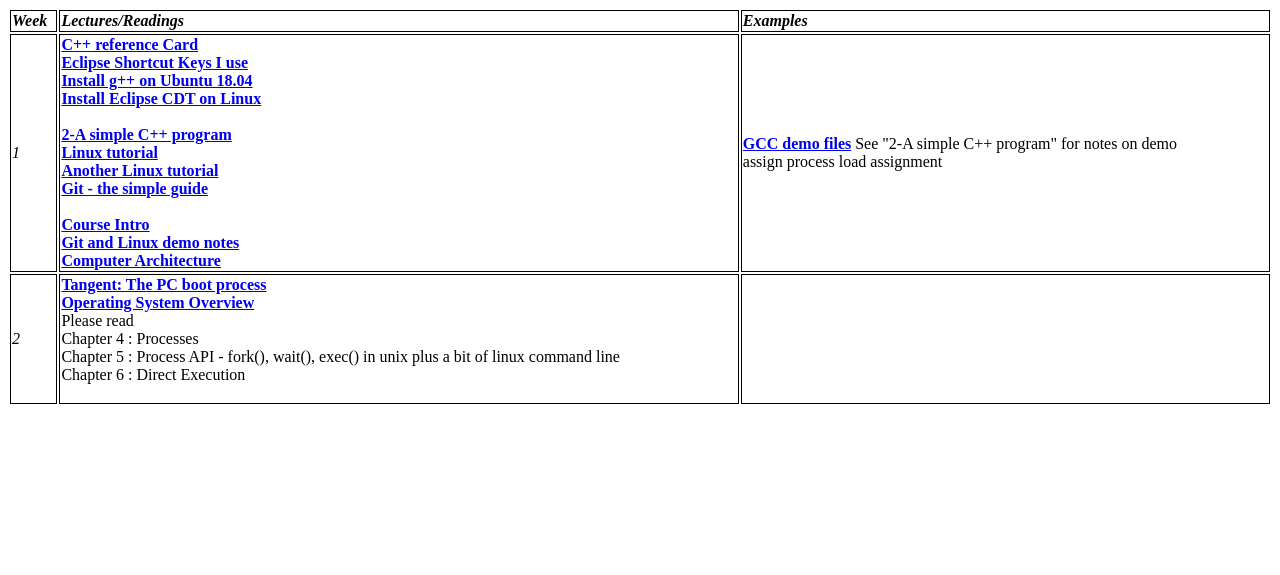
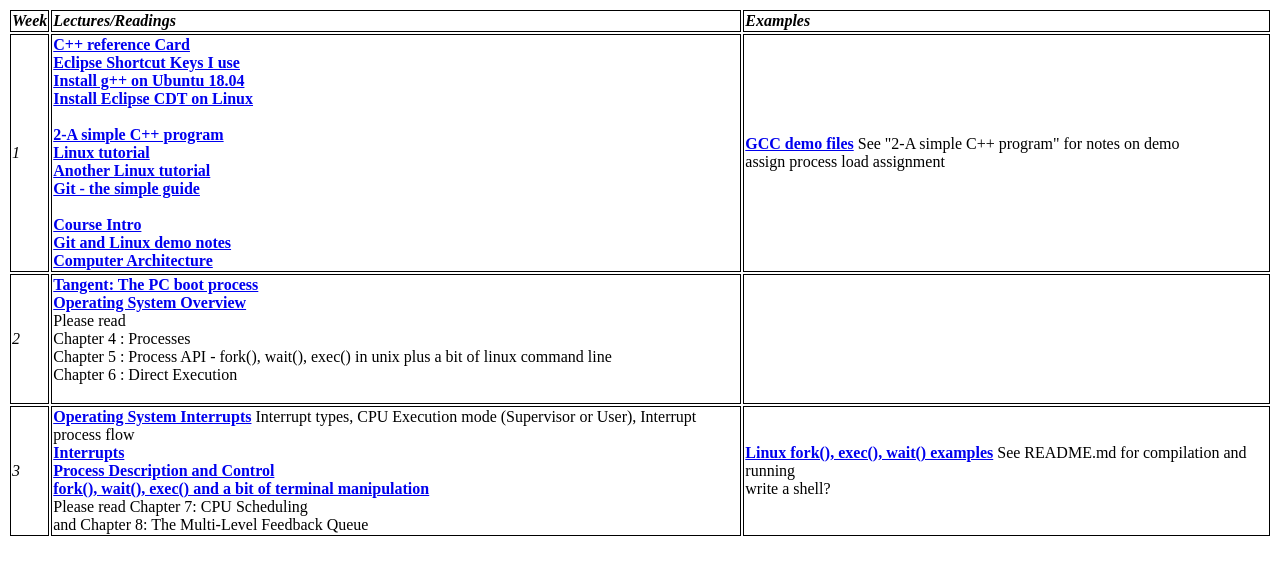
Before and after one commit to yeckoh/CPSC410, a Jekyll site: the page navbar/Lectures.html, which Jekyll copies as it is, in a window 1280 px wide. Shown: the top 575 px of the page. Built offline with Jekyll 4.4.1, drawn with Linux system fonts in a browser that asks for light colours.

Commit message:
lectures, added interrupts

```diff
--- a/navbar/Lectures.html
+++ b/navbar/Lectures.html
@@ -60,6 +60,31 @@
 			</td>
 		</tr>
 
+		<tr>
+			<td class="style_white "><em>3</em></td>
+			<td class="style_white ">
+
+
+				<strong><a href="http://faculty.salina.k-state.edu/tim/ossg/Introduction/OSworking.html"> Operating System Interrupts</a></strong> Interrupt types, CPU Execution mode (Supervisor or User), Interrupt process flow<br />
+				<!-- 1.0 lecture -->
+			    <strong><a href="https://github.com/CNUClasses/CPSC410/blob/master/content/Lectures/3_interrupts.pdf">Interrupts</a></strong><br>
+				<!-- 1.5 lecture -->
+			    <strong><a href="https://github.com/CNUClasses/CPSC410/blob/master/content/Lectures/3_process_description_and_control.pdf">Process Description and Control</a></strong><br>
+			    <!-- .75 lecture -->
+			    <strong><a href="https://github.com/CNUClasses/CPSC410/blob/master/content/Lectures/5_cpu_api_fork_wait_exec.pdf">fork(), wait(), exec() and a bit of terminal manipulation</a></strong><br>
+
+				Please read Chapter 7: CPU Scheduling<br>
+				and Chapter 8: The Multi-Level Feedback Queue
+			</td>
+			<td class="style_white ">
+				<strong><a href="https://github.com/CNUClasses/ostep-code/tree/master/cpu-api"> Linux fork(), exec(), wait() examples</a></strong> See README.md for compilation and running<br />
+
+				write a shell?
+
+			</td>
+		</tr>
+
+
 
 
 	</table>
```
Also changed, not shown: 4 other files.
